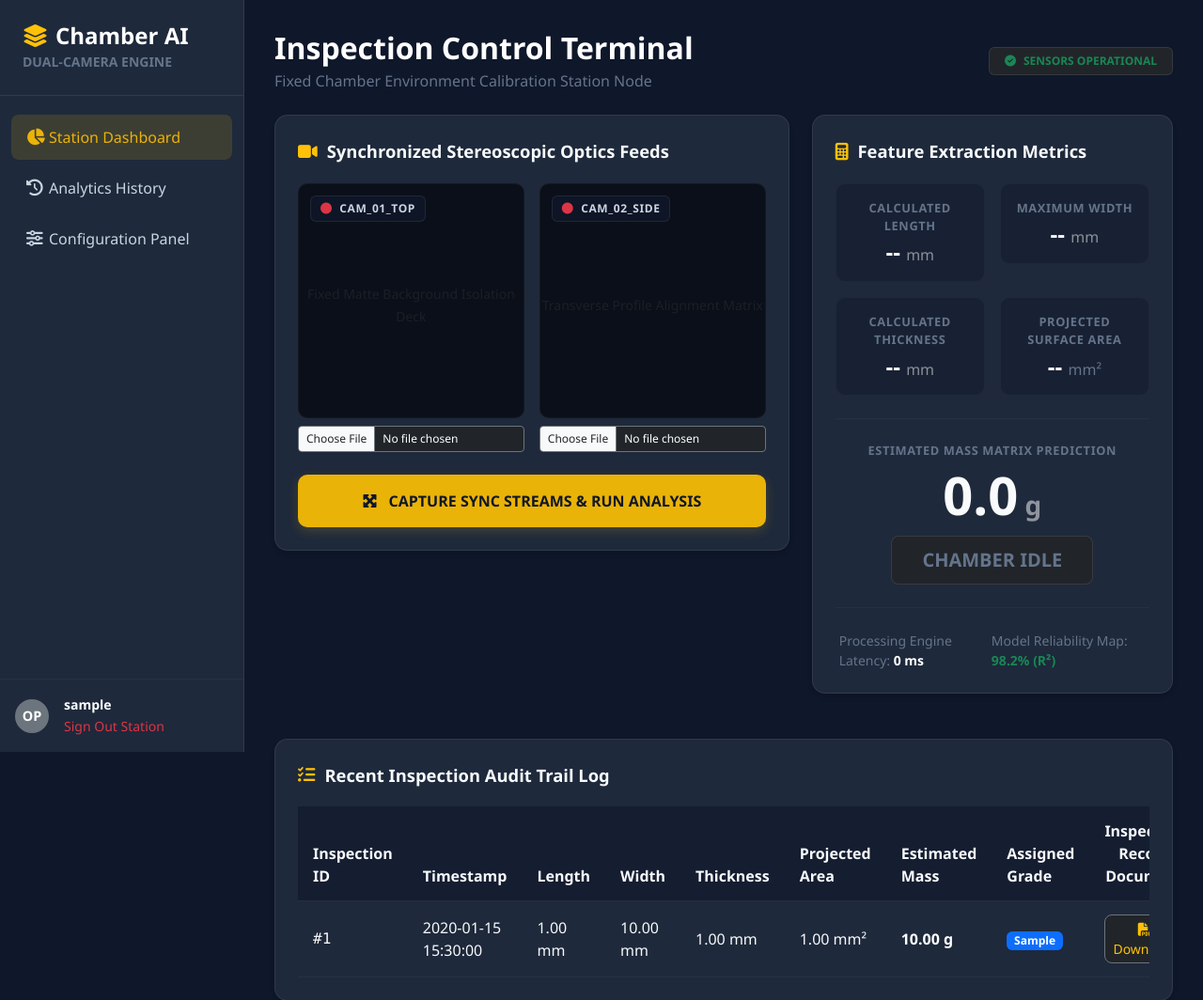
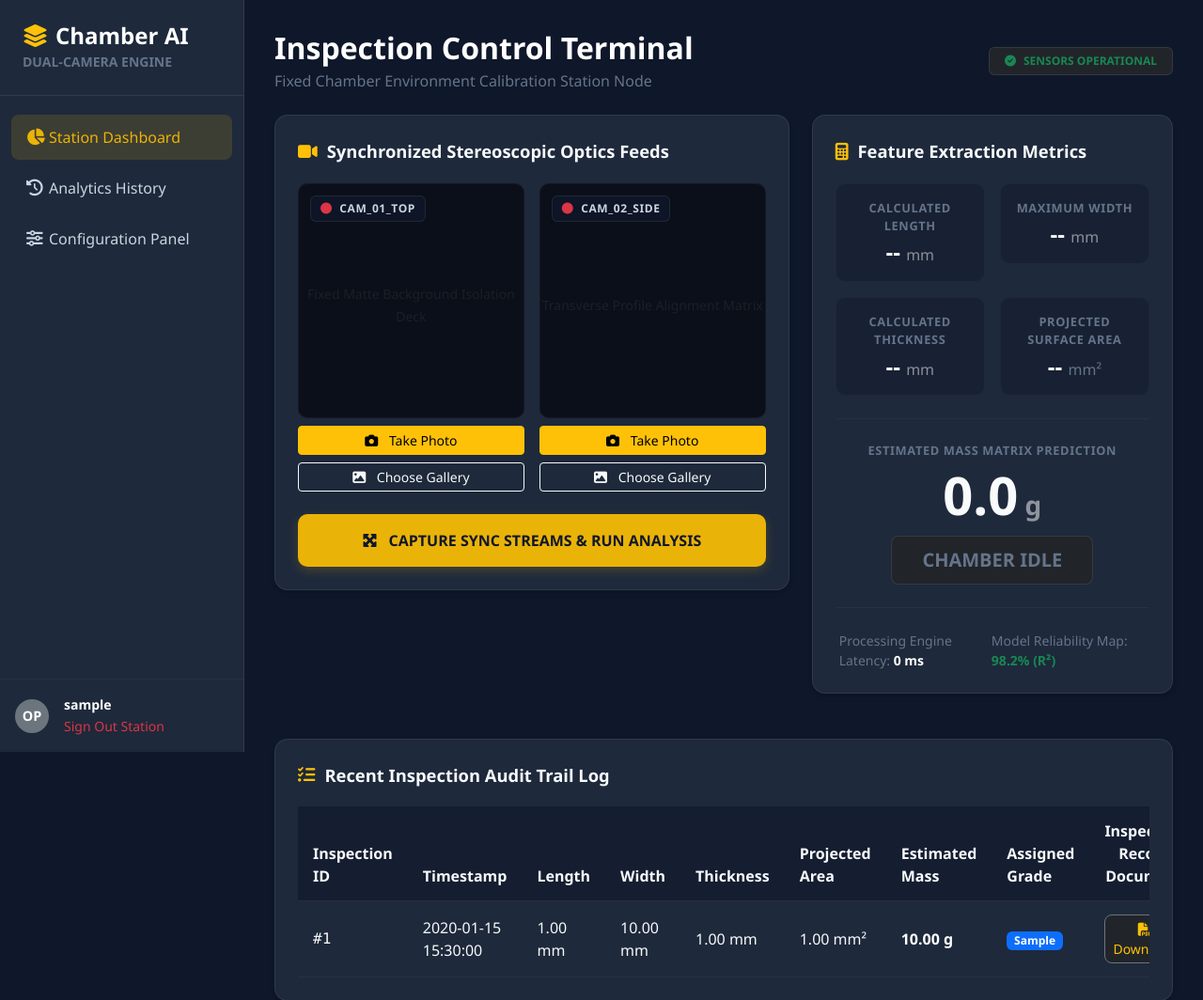
Before and after one commit to Wani-Chetan-999/banana-quality-analyzer, a Django app: page / in a window 1280 px wide. Shown: the top 1064 px of the page at 94% size. Run offline with Django 5.2, Linux system fonts and the light colour scheme; a user stored in the database is signed in; tables that the repository leaves empty hold one stand-in row (values such as "Sample post").

Commit message:
Camera Option Added

```diff
--- a/templates/dashboard/index.html
+++ b/templates/dashboard/index.html
@@ -277,24 +277,121 @@
                         <div class="row g-3">
                             <div class="col-md-6 mb-3">
                                 <div class="camera-feed-box" id="cam-top">
-                                    <div class="camera-badge"><i class="fa-solid fa-circle text-danger me-1"></i> CAM_01_TOP</div>
+                                    <div class="camera-badge">
+                                        <i class="fa-solid fa-circle text-danger me-1"></i> CAM_01_TOP
+                                    </div>
+
                                     <div class="text-center content-placeholder">
                                         <i class="fa-solid fa-camera-cctv d-block fs-1 opacity-25 mb-2"></i>
-                                        <span class="text-muted small">Fixed Matte Background Isolation Deck</span>
+                                        <span class="text-muted small">
+                                            Fixed Matte Background Isolation Deck
+                                        </span>
                                     </div>
                                 </div>
-                                <input type="file" id="file-top-cam" accept="image/*" class="form-control form-control-sm mt-2 bg-dark text-white border-secondary" style="font-size:0.75rem;" onchange="processLocalPreview(this, 'cam-top')">
+
+                                <!-- Hidden Inputs -->
+                                <input
+                                    type="file"
+                                    id="file-top-camera"
+                                    accept="image/*"
+                                    capture="environment"
+                                    hidden
+                                    onchange="copySelectedFile(this,'file-top-cam');processLocalPreview(this,'cam-top')">
+
+                                <input
+                                    type="file"
+                                    id="file-top-gallery"
+                                    accept="image/*"
+                                    hidden
+                                    onchange="copySelectedFile(this,'file-top-cam');processLocalPreview(this,'cam-top')">
+
+                                <!-- Dummy input used by existing JS -->
+                                <input
+                                    type="file"
+                                    id="file-top-cam"
+                                    hidden>
+
+                                <div class="d-grid gap-2 mt-2">
+
+                                    <button
+                                        type="button"
+                                        class="btn btn-warning btn-sm"
+                                        onclick="document.getElementById('file-top-camera').click()">
+
+                                        <i class="fa-solid fa-camera me-2"></i>
+                                        Take Photo
+                                    </button>
+
+                                    <button
+                                        type="button"
+                                        class="btn btn-outline-light btn-sm"
+                                        onclick="document.getElementById('file-top-gallery').click()">
+
+                                        <i class="fa-solid fa-image me-2"></i>
+                                        Choose Gallery
+                                    </button>
+
+                                </div>
                             </div>
 
                             <div class="col-md-6 mb-3">
                                 <div class="camera-feed-box" id="cam-side">
-                                    <div class="camera-badge"><i class="fa-solid fa-circle text-danger me-1"></i> CAM_02_SIDE</div>
+                                    <div class="camera-badge">
+                                        <i class="fa-solid fa-circle text-danger me-1"></i> CAM_02_SIDE
+                                    </div>
+
                                     <div class="text-center content-placeholder">
                                         <i class="fa-solid fa-camera-cctv d-block fs-1 opacity-25 mb-2"></i>
-                                        <span class="text-muted small">Transverse Profile Alignment Matrix</span>
+                                        <span class="text-muted small">
+                                            Transverse Profile Alignment Matrix
+                                        </span>
                                     </div>
                                 </div>
-                                <input type="file" id="file-side-cam" accept="image/*" class="form-control form-control-sm mt-2 bg-dark text-white border-secondary" style="font-size:0.75rem;" onchange="processLocalPreview(this, 'cam-side')">
+
+                                <!-- Hidden Inputs -->
+
+                                <input
+                                    type="file"
+                                    id="file-side-camera"
+                                    accept="image/*"
+                                    capture="environment"
+                                    hidden
+                                    onchange="copySelectedFile(this,'file-side-cam');processLocalPreview(this,'cam-side')">
+
+                                <input
+                                    type="file"
+                                    id="file-side-gallery"
+                                    accept="image/*"
+                                    hidden
+                                    onchange="copySelectedFile(this,'file-side-cam');processLocalPreview(this,'cam-side')">
+
+                                <!-- Dummy input used by existing JS -->
+                                <input
+                                    type="file"
+                                    id="file-side-cam"
+                                    hidden>
+
+                                <div class="d-grid gap-2 mt-2">
+
+                                    <button
+                                        type="button"
+                                        class="btn btn-warning btn-sm"
+                                        onclick="document.getElementById('file-side-camera').click()">
+
+                                        <i class="fa-solid fa-camera me-2"></i>
+                                        Take Photo
+                                    </button>
+
+                                    <button
+                                        type="button"
+                                        class="btn btn-outline-light btn-sm"
+                                        onclick="document.getElementById('file-side-gallery').click()">
+
+                                        <i class="fa-solid fa-image me-2"></i>
+                                        Choose Gallery
+                                    </button>
+
+                                </div>
                             </div>
                         </div>
 
@@ -447,6 +544,19 @@ function processLocalPreview(inputElement, targetBoxId) {
     }
 }
 
+function copySelectedFile(sourceInput, targetInputId) {
+
+    const target = document.getElementById(targetInputId);
+
+    const dt = new DataTransfer();
+
+    if (sourceInput.files.length > 0) {
+        dt.items.add(sourceInput.files[0]);
+    }
+
+    target.files = dt.files;
+}
+
 async function triggerMeasurementAnalysis() {
     const fileTopInput = document.getElementById('file-top-cam').files[0];
     const fileSideInput = document.getElementById('file-side-cam').files[0];
@@ -477,11 +587,25 @@ async function triggerMeasurementAnalysis() {
 
         if (networkResponse.ok) {
             // Update Metric labels values inside DOM containers using high contrast utility classes
-            document.getElementById('lbl-length').innerHTML =`${metricsResult.metrics.length_mm}<span style="color:white;font-size:14px;">mm</span>`;
-            document.getElementById('lbl-width').innerHTML = `${metricsResult.metrics.width_mm} <span class="fs-6 subtitle-text fw-normal">mm</span>`;
-            document.getElementById('lbl-thickness').innerHTML = `${metricsResult.metrics.thickness_mm} <span class="fs-6 subtitle-text fw-normal">mm</span>`;
-            document.getElementById('lbl-area').innerHTML = `${metricsResult.metrics.projected_area_mm2} <span class="fs-6 subtitle-text fw-normal">mm²</span>`;
-            document.getElementById('lbl-weight').innerHTML = `${metricsResult.prediction.weight_grams}<span class="fs-3 subtitle-text fw-normal"> g</span>`;
+            document.getElementById("lbl-length").innerHTML =
+            `${parseFloat(metricsResult.metrics.length_mm).toFixed(2)}
+            <span class="fs-6 text-white-50 fw-normal">mm</span>`;
+
+            document.getElementById("lbl-width").innerHTML =
+                `${parseFloat(metricsResult.metrics.width_mm).toFixed(2)}
+                <span class="fs-6 text-white-50 fw-normal">mm</span>`;
+
+            document.getElementById("lbl-thickness").innerHTML =
+                `${parseFloat(metricsResult.metrics.thickness_mm).toFixed(2)}
+                <span class="fs-6 text-white-50 fw-normal">mm</span>`;
+
+            document.getElementById("lbl-area").innerHTML =
+                `${parseFloat(metricsResult.metrics.projected_area_mm2).toFixed(2)}
+                <span class="fs-6 text-white-50 fw-normal">mm²</span>`;
+
+            document.getElementById("lbl-weight").innerHTML =
+                `${parseFloat(metricsResult.prediction.weight_grams).toFixed(2)}
+                <span class="fs-3 text-white-50 fw-normal"> g</span>`;
 
             const gradeBadge = document.getElementById('lbl-grade');
             gradeBadge.innerText = metricsResult.prediction.assigned_grade;
```
